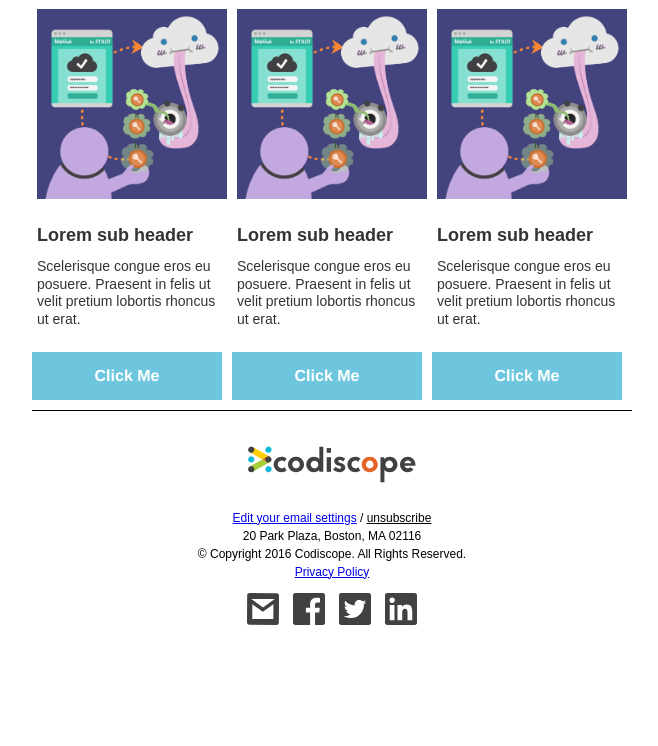
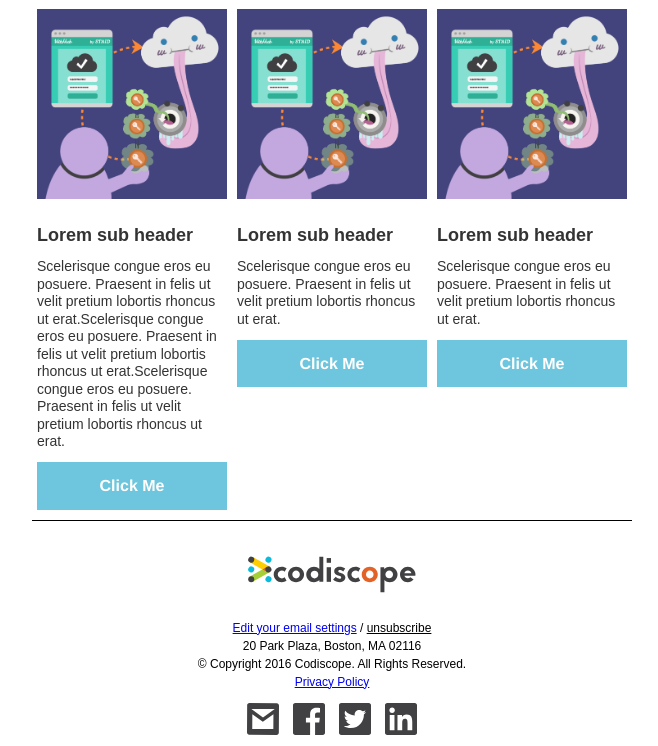
Before and after one commit to caraclarke/email-templates, a PHP site: page /layout-one-combined-nmq.html in a window 1280 px wide. Shown: the part 952-1698 px from the top of the page, without its empty margins (308-966 px from the left). Before the commit the page ends 1577 px from the top, so only its background shows below. Run offline with PHP 8.4, Linux system fonts and the light colour scheme; some web fonts are replaced.

Commit message:
CSS updates for button

```diff
--- a/no-mq-partials/header-nmq.php
+++ b/no-mq-partials/header-nmq.php
@@ -14,7 +14,7 @@ echo '
 
   <tr>
      <td style="Padding-top:3px;Padding-bottom:3px;Padding-right:3px;Padding-left:3px;width:100%;text-align:center;">
-        <p class="h1" style="font-size: 30px; margin:5px; text-transform:uppercase; line-height:33px;">Pelt around the house.</p>
+        <div class="mktEditable" id="test"><p class="h1" style="font-size: 30px; margin:5px; text-transform:uppercase; line-height:33px;">Pelt around the house.</p></div>
      </td>
    </tr>
    <tr>
--- a/no-mq-partials/header-two-nmq.php
+++ b/no-mq-partials/header-two-nmq.php
@@ -14,7 +14,7 @@ echo '
 
   <tr>
      <td style="Padding-top:3px;Padding-bottom:3px;Padding-right:3px;Padding-left:3px;width:100%;text-align:center;">
-        <p class="h1" style="font-size: 30px; margin:5px; text-transform:uppercase; line-height:33px;">Pelt around the house.</p>
+        <div class="mktEditable" id="test"><p class="h1" style="font-size: 30px; margin:5px; text-transform:uppercase; line-height:33px;">Pelt around the house.</p></div>
      </td>
    </tr>
    <tr>
--- a/no-mq-partials/layout-one-combined-nmq.html
+++ b/no-mq-partials/layout-one-combined-nmq.html
@@ -1,4 +1,3 @@
-
 <!DOCTYPE html PUBLIC "-//W3C//DTD XHTML 1.0 Transitional//EN" "http://www.w3.org/TR/xhtml1/DTD/xhtml1-transitional.dtd">
 <html xmlns="http://www.w3.org/1999/xhtml">
 <head>
@@ -12,7 +11,6 @@
   .ReadMsgBody {width: 100%;}
   .ExternalClass {width: 100%;}
 
-
   span.yshortcuts { color:#000; background-color:none; border:none;}
   span.yshortcuts:hover,
   span.yshortcuts:active,
@@ -21,7 +19,7 @@
   @media only screen and (max-width: 480px) {
     .emailButton {
       max-width: 600px !important;
-      width: 95% !important;
+      width: 100% !important;
     }
     .emailButton a {
       display: block !important;
@@ -39,6 +37,10 @@
   }
 
   @media screen and (max-width: 400px) {
+    .column {
+      height: auto !important;
+      width: auto !important;
+    }
     .two-column .column,
     .three-column .column {
       max-width: 100% !important;
@@ -128,7 +130,7 @@
 
         <tr>
           <td style="Padding-top:3px;Padding-bottom:3px;Padding-right:3px;Padding-left:3px;width:100%;text-align:center;">
-            <p class="h1" style="font-size: 30px; margin:5px; text-transform:uppercase; line-height:33px;">Pelt around the house.</p>
+            <div class="mktEditable" id="test"><p class="h1" style="font-size: 30px; margin:5px; text-transform:uppercase; line-height:33px;">Pelt around the house.</p></div>
           </td>
         </tr>
         <tr>
@@ -184,7 +186,7 @@
             <tr>
             <td width="200" valign="top" style="padding-top:0;padding-bottom:0;padding-right:0;padding-left:0;" >
             <![endif]-->
-            <div class="column" style="width:100%;max-width:200px;display:inline-block;vertical-align:top;" >
+            <div class="column" style="height:100%;width:100%;position:relative;max-width:200px;display:inline-block;vertical-align:top;" >
               <table width="100%" style="border-spacing:0; color:#333333;" >
                 <tr>
                   <td class="inner" style="padding-top:10px;padding-bottom:10px;padding-right:5px;padding-left:5px;" >
@@ -197,18 +199,19 @@
                       <tr>
                         <td class="text" style="padding-bottom:0;padding-right:0;padding-left:0;padding-top:10px;" >
                           <p class="h2" style="font-size: 18px; font-weight: bold; Margin-bottom: 12px;">Lorem sub header</p>
-                          <p>Scelerisque congue eros eu posuere. Praesent in felis ut velit pretium lobortis rhoncus ut erat.</p>
+                          <p>Scelerisque congue eros eu posuere. Praesent in felis ut velit pretium lobortis rhoncus ut erat.Scelerisque congue eros eu posuere. Praesent in felis ut velit pretium lobortis rhoncus ut erat.Scelerisque congue eros eu posuere. Praesent in felis ut velit pretium lobortis rhoncus ut erat.</p>
+                          <div class="holder" style="height:35px;width:95%;"></div>
+
+                          <table border="0" cellpadding="0" cellspacing="0" class="emailButton" style="position:absolute; bottom:0px; border-radius:0px; background-color:#6DC6DD; width:95%;">
+                            <tr>
+                              <td align="center" class="emailButtonContent paddingButtonMin" style="padding-top:15px; padding-right:30px; padding-bottom:15px; padding-left:30px;">
+                                <a href="#" target="_blank" style="color:#FFFFFF; font-family:Helvetica, Arial, sans-serif; font-size:16px; font-weight:bold; text-decoration:none;">Click Me</a>
                               </td>
                             </tr>
                           </table>
                         </td>
                       </tr>
                     </table>
-
-              <table border="0" cellpadding="0" cellspacing="0" class="emailButton" style="border-radius:0px; background-color:#6DC6DD; width:95%;">
-                <tr>
-                  <td align="center" class="emailButtonContent paddingButtonMin" style="padding-top:15px; padding-right:30px; padding-bottom:15px; padding-left:30px;">
-                    <a href="#" target="_blank" style="color:#FFFFFF; font-family:Helvetica, Arial, sans-serif; font-size:16px; font-weight:bold; text-decoration:none;">Click Me</a>
                   </td>
                 </tr>
               </table>
@@ -216,7 +219,7 @@
             <!--[if (gte mso 9)|(IE)]>
           </td><td width="200" valign="top" style="padding-top:0;padding-bottom:0;padding-right:0;padding-left:0;" >
           <![endif]-->
-          <div class="column" style="width:100%;max-width:200px;display:inline-block;vertical-align:top;" >
+          <div class="column" style="height:100%;width:100%;position:relative;max-width:200px;display:inline-block;vertical-align:top;" >
             <table width="100%" style="border-spacing:0; color:#333333;" >
               <tr>
                 <td class="inner" style="padding-top:10px;padding-bottom:10px;padding-right:5px;padding-left:5px;" >
@@ -230,17 +233,18 @@
                       <td class="text" style="padding-bottom:0;padding-right:0;padding-left:0;padding-top:10px;" >
                         <p class="h2" style="font-size: 18px; font-weight: bold; Margin-bottom: 12px;">Lorem sub header</p>
                         <p>Scelerisque congue eros eu posuere. Praesent in felis ut velit pretium lobortis rhoncus ut erat.</p>
+                        <div class="holder" style="height:35px;width:95%;"></div>
+
+                        <table border="0" cellpadding="0" cellspacing="0" class="emailButton" style="position:absolute; bottom:0px; border-radius:0px; background-color:#6DC6DD; width:95%;">
+                          <tr>
+                            <td align="center" class="emailButtonContent paddingButtonMin" style="padding-top:15px; padding-right:30px; padding-bottom:15px; padding-left:30px;">
+                              <a href="#" target="_blank" style="color:#FFFFFF; font-family:Helvetica, Arial, sans-serif; font-size:16px; font-weight:bold; text-decoration:none;">Click Me</a>
                             </td>
                           </tr>
                         </table>
                       </td>
                     </tr>
                   </table>
-
-            <table border="0" cellpadding="0" cellspacing="0" class="emailButton" style="border-radius:0px; background-color:#6DC6DD; width:95%;">
-              <tr>
-                <td align="center" class="emailButtonContent paddingButtonMin" style="padding-top:15px; padding-right:30px; padding-bottom:15px; padding-left:30px;">
-                  <a href="#" target="_blank" style="color:#FFFFFF; font-family:Helvetica, Arial, sans-serif; font-size:16px; font-weight:bold; text-decoration:none;">Click Me</a>
                 </td>
               </tr>
             </table>
@@ -248,7 +252,7 @@
           <!--[if (gte mso 9)|(IE)]>
         </td><td width="200" valign="top" style="padding-top:0;padding-bottom:0;padding-right:0;padding-left:0;" >
         <![endif]-->
-        <div class="column" style="width:100%;max-width:200px;display:inline-block;vertical-align:top;" >
+        <div class="column" style="height:100%;width:100%;position:relative;max-width:200px;display:inline-block;vertical-align:top;" >
           <table width="100%" style="border-spacing:0; color:#333333;" >
             <tr>
               <td class="inner" style="padding-top:10px;padding-bottom:10px;padding-right:5px;padding-left:5px;" >
@@ -262,17 +266,18 @@
                     <td class="text" style="padding-bottom:0;padding-right:0;padding-left:0;padding-top:10px;" >
                       <p class="h2" style="font-size: 18px; font-weight: bold; Margin-bottom: 12px;">Lorem sub header</p>
                       <p>Scelerisque congue eros eu posuere. Praesent in felis ut velit pretium lobortis rhoncus ut erat.</p>
+                      <div class="holder" style="height:35px;width:95%;"></div>
+
+                      <table border="0" cellpadding="0" cellspacing="0" class="emailButton" style="position:absolute; bottom:0px; border-radius:0px; background-color:#6DC6DD; width:95%;">
+                        <tr>
+                          <td align="center" class="emailButtonContent paddingButtonMin" style="padding-top:15px; padding-right:30px; padding-bottom:15px; padding-left:30px;">
+                            <a href="#" target="_blank" style="color:#FFFFFF; font-family:Helvetica, Arial, sans-serif; font-size:16px; font-weight:bold; text-decoration:none;">Click Me</a>
                           </td>
                         </tr>
                       </table>
                     </td>
                   </tr>
                 </table>
-
-          <table border="0" cellpadding="0" cellspacing="0" class="emailButton" style="border-radius:0px; background-color:#6DC6DD; width:95%;">
-            <tr>
-              <td align="center" class="emailButtonContent paddingButtonMin" style="padding-top:15px; padding-right:30px; padding-bottom:15px; padding-left:30px;">
-                <a href="#" target="_blank" style="color:#FFFFFF; font-family:Helvetica, Arial, sans-serif; font-size:16px; font-weight:bold; text-decoration:none;">Click Me</a>
               </td>
             </tr>
           </table>
--- a/no-mq-partials/three-cols-nmq.php
+++ b/no-mq-partials/three-cols-nmq.php
@@ -7,7 +7,7 @@ echo '
           <tr>
           <td width="200" valign="top" style="padding-top:0;padding-bottom:0;padding-right:0;padding-left:0;" >
           <![endif]-->
-          <div class="column" style="position:relative;max-width:200px;display:inline-block;vertical-align:top;" >
+          <div class="column" style="height:100%;width:100%;position:relative;max-width:200px;display:inline-block;vertical-align:top;" >
             <table width="100%" style="border-spacing:0; color:#333333;" >
                 <tr>
                 <td class="inner" style="padding-top:10px;padding-bottom:10px;padding-right:5px;padding-left:5px;" >
@@ -40,7 +40,7 @@ echo '
           <!--[if (gte mso 9)|(IE)]>
           </td><td width="200" valign="top" style="padding-top:0;padding-bottom:0;padding-right:0;padding-left:0;" >
           <![endif]-->
-          <div class="column" style="position:relative;max-width:200px;display:inline-block;vertical-align:top;" >
+          <div class="column" style="height:100%;width:100%;position:relative;max-width:200px;display:inline-block;vertical-align:top;" >
             <table width="100%" style="border-spacing:0; color:#333333;" >
                 <tr>
                     <td class="inner" style="padding-top:10px;padding-bottom:10px;padding-right:5px;padding-left:5px;" >
@@ -73,7 +73,7 @@ echo '
           <!--[if (gte mso 9)|(IE)]>
           </td><td width="200" valign="top" style="padding-top:0;padding-bottom:0;padding-right:0;padding-left:0;" >
           <![endif]-->
-          <div class="column" style="position:relative;max-width:200px;display:inline-block;vertical-align:top;" >
+          <div class="column" style="height:100%;width:100%;position:relative;max-width:200px;display:inline-block;vertical-align:top;" >
             <table width="100%" style="border-spacing:0; color:#333333;" >
                 <tr>
                     <td class="inner" style="padding-top:10px;padding-bottom:10px;padding-right:5px;padding-left:5px;" >
--- a/no-mq-partials/two-cols-nmq.php
+++ b/no-mq-partials/two-cols-nmq.php
@@ -7,7 +7,7 @@ echo '
         <tr>
         <td width="50%" valign="top" style="padding-top:0;padding-bottom:0;padding-right:0;padding-left:0;" >
         <![endif]-->
-        <div class="column" style="position:relative;width:100%;max-width:300px;display:inline-block;vertical-align:top;" >
+        <div class="column" style="height:100%;position:relative;width:100%;max-width:300px;display:inline-block;vertical-align:top;" >
             <table width="100%" style="border-spacing:0; color:#333333;" >
                 <tr>
                     <td class="inner" style="padding-top:10px;padding-bottom:10px;padding-right:10px;padding-left:10px;" >
@@ -41,7 +41,7 @@ echo '
         <!--[if (gte mso 9)|(IE)]>
         </td><td width="50%" valign="top" style="padding-top:0;padding-bottom:0;padding-right:0;padding-left:0;" >
         <![endif]-->
-        <div class="column" style="position:relative;width:100%;max-width:300px;display:inline-block;vertical-align:top;" >
+        <div class="column" style="height:100%;position:relative;width:100%;max-width:300px;display:inline-block;vertical-align:top;" >
             <table width="100%" style="border-spacing:0; color:#333333;" >
                 <tr>
                     <td class="inner" style="padding-top:10px;padding-bottom:10px;padding-right:10px;padding-left:10px;" >
```
Also changed, not shown: no-mq-partials/combined-layouts.html (+11 -12 lines), no-mq-partials/combined.php (+4 -5 lines), no-mq-partials/layout-one-nmq.php (+4 -9 lines), no-mq-partials/layout-two-combined-nmq.html (+7 -12 lines), no-mq-partials/layout-two-nmq.php (+4 -9 lines). Lines whose indentation alone changed are shown as unchanged.
